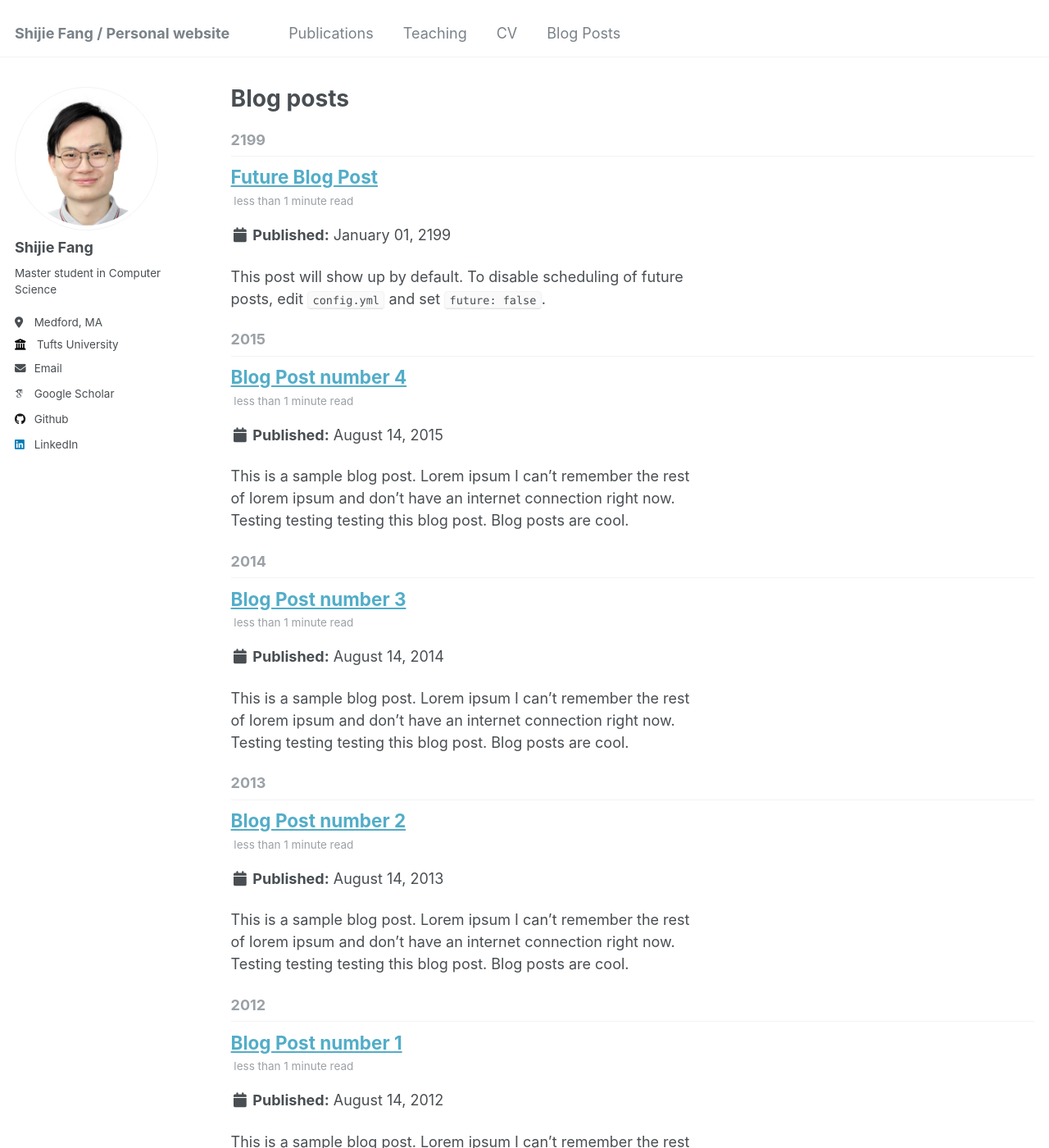
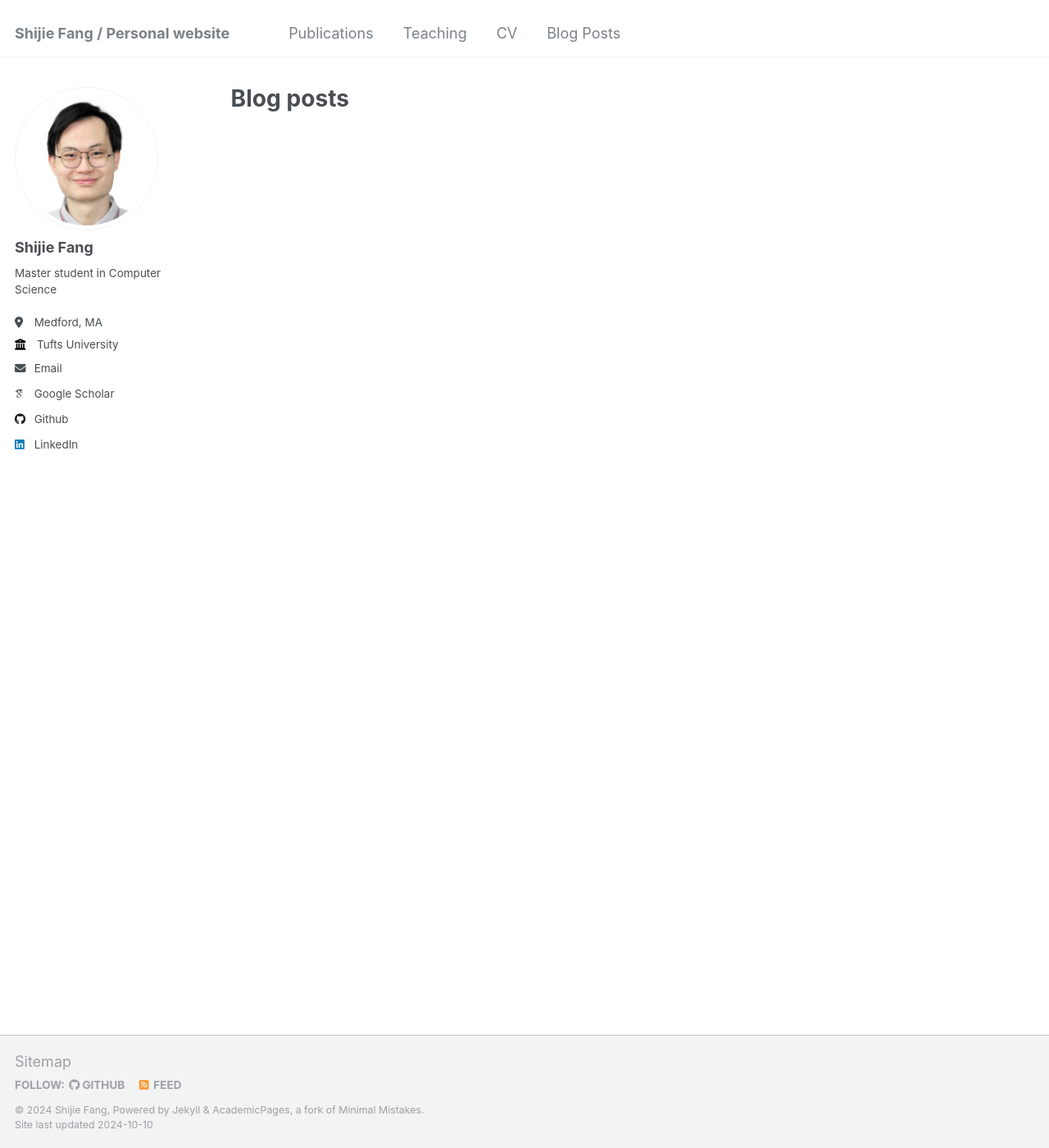
Before and after one commit to SJ-Fang23/SJ-Fang23.github.io, a Jekyll site: the page built from _pages/year-archive.html, in a window 1280 px wide and 1400 px high. Shown: the whole window at 82% size. Built offline with Jekyll 4.4.1, drawn with Linux system fonts in a browser that asks for light colours; some web fonts are replaced; some of the changed text lies outside the part shown.

```diff
--- a/_config.yml
+++ b/_config.yml
@@ -86,7 +86,7 @@ publication_category:
 teaser                   :  # filename of teaser fallback teaser image placed in /images/, .e.g. "500x300.png"
 breadcrumbs              : false # true, false (default)
 words_per_minute         : 160
-future                   : true
+future                   : false
 read_more                : "disabled" # if enabled, adds "Read more" links to excerpts
 talkmap_link             : false #change to true to add link to talkmap on talks page
 comments:
--- a/_posts/2012-08-14-blog-post-1.md
+++ /dev/null
@@ -1,20 +0,0 @@
----
-title: 'Blog Post number 1'
-date: 2012-08-14
-permalink: /posts/2012/08/blog-post-1/
-tags:
-  - cool posts
-  - category1
-  - category2
----
-
-This is a sample blog post. Lorem ipsum I can't remember the rest of lorem ipsum and don't have an internet connection right now. Testing testing testing this blog post. Blog posts are cool.
-
-Headings are cool
-======
-
-You can have many headings
-======
-
-Aren't headings cool?
-------
--- a/_posts/2013-08-14-blog-post-2.md
+++ /dev/null
@@ -1,20 +0,0 @@
----
-title: 'Blog Post number 2'
-date: 2013-08-14
-permalink: /posts/2013/08/blog-post-2/
-tags:
-  - cool posts
-  - category1
-  - category2
----
-
-This is a sample blog post. Lorem ipsum I can't remember the rest of lorem ipsum and don't have an internet connection right now. Testing testing testing this blog post. Blog posts are cool.
-
-Headings are cool
-======
-
-You can have many headings
-======
-
-Aren't headings cool?
-------
--- a/_posts/2014-08-14-blog-post-3.md
+++ /dev/null
@@ -1,20 +0,0 @@
----
-title: 'Blog Post number 3'
-date: 2014-08-14
-permalink: /posts/2014/08/blog-post-3/
-tags:
-  - cool posts
-  - category1
-  - category2
----
-
-This is a sample blog post. Lorem ipsum I can't remember the rest of lorem ipsum and don't have an internet connection right now. Testing testing testing this blog post. Blog posts are cool.
-
-Headings are cool
-======
-
-You can have many headings
-======
-
-Aren't headings cool?
-------
--- a/_posts/2199-01-01-future-post.md
+++ /dev/null
@@ -1,11 +0,0 @@
----
-title: 'Future Blog Post'
-date: 2199-01-01
-permalink: /posts/2012/08/blog-post-4/
-tags:
-  - cool posts
-  - category1
-  - category2
----
-
-This post will show up by default. To disable scheduling of future posts, edit `config.yml` and set `future: false`.
```
Also changed, not shown: _pages/cv.md (+20 -15 lines), _posts/2015-08-14-blog-post-4.md (deleted, +0 -20 lines), _posts/26-Sept-crabs.md (added, +11 -0 lines), _posts/pictures/crabs-1.jpg (added), images/paragraph-indent.png (deleted), images/paragraph-no-indent.png (deleted), 1 other file.
